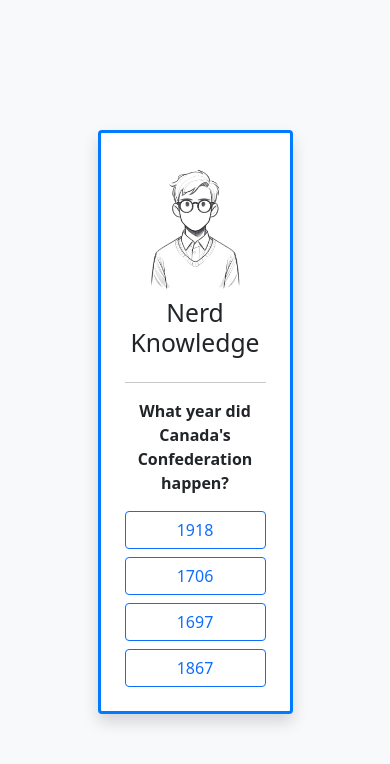
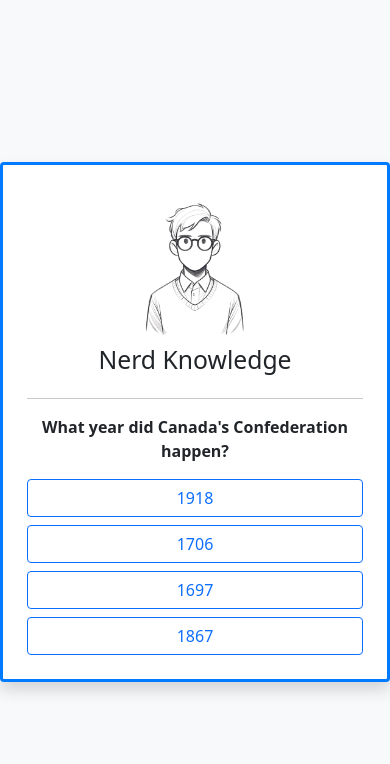
Before and after one commit to AleksGalenko/Canadian-History-Quiz, a plain HTML site: page index.html in a window 390 px wide. Drawn offline with nearby package versions, Linux system fonts and the light colour scheme.

Commit message:
Adapted for mobile

```diff
--- a/index.html
+++ b/index.html
@@ -10,9 +10,11 @@
 </head>
 
 <body class="bg-light d-flex justify-content-center align-items-center vh-100">
-  <div class="w-50 main-window">
+  <div class="col-12 col-md-6 main-window">
     <div class="card shadow p-4">
-      <img class="w-auto" src="nerd.jpg" alt="Nerd">
+      <div class="row justify-content-center">
+        <img class="w-50" src="nerd.jpg" alt="Nerd">
+      </div>
       <h2 class="text-center">Nerd Knowledge</h2>
       <hr>
       <p class="fw-bold text-center" id="question">Loading question...</p>
```
